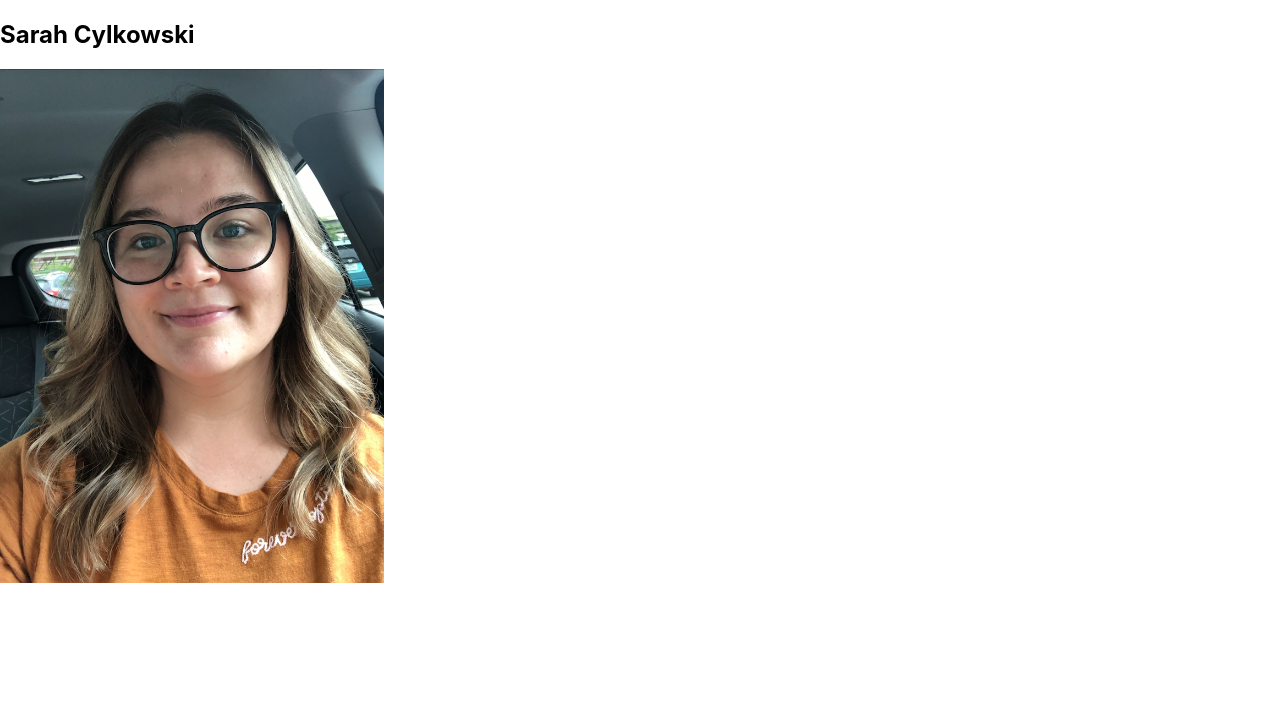
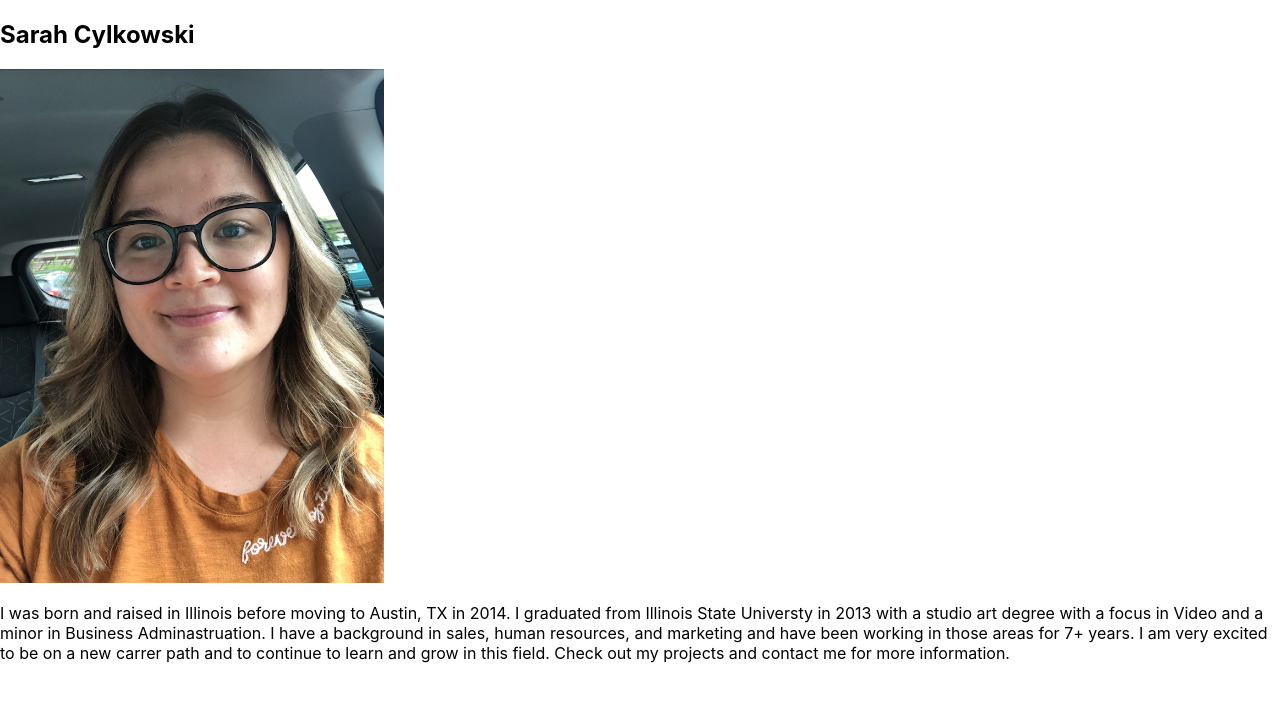
Before and after one commit to sacylkowski/react-portfolio, a React (Create React App) app: page / in a window 1280 px wide. Shown: the top 702 px of the page. Built offline with nearby package versions, Linux system fonts and the light colour scheme.

Commit message:
added more information in about me

```diff
--- a/src/components/About/index.js
+++ b/src/components/About/index.js
@@ -6,6 +6,10 @@ function About() {
         <section>
             <h1>Sarah Cylkowski</h1>
             <img src={myself} style={{ width: "30% " }} alt="portrait" />
+            <p>I was born and raised in Illinois before moving to Austin, TX in 2014. I graduated from Illinois State
+            Universty in 2013 with a studio art degree with a focus in Video and a minor in Business Adminastruation. I
+            have a background in sales, human resources, and marketing and have been working in those areas for 7+ years.
+            I am very excited to be on a new carrer path and to continue to learn and grow in this field.  Check out my projects and contact me for more information.</p>
         </section>
     )
 }
```
